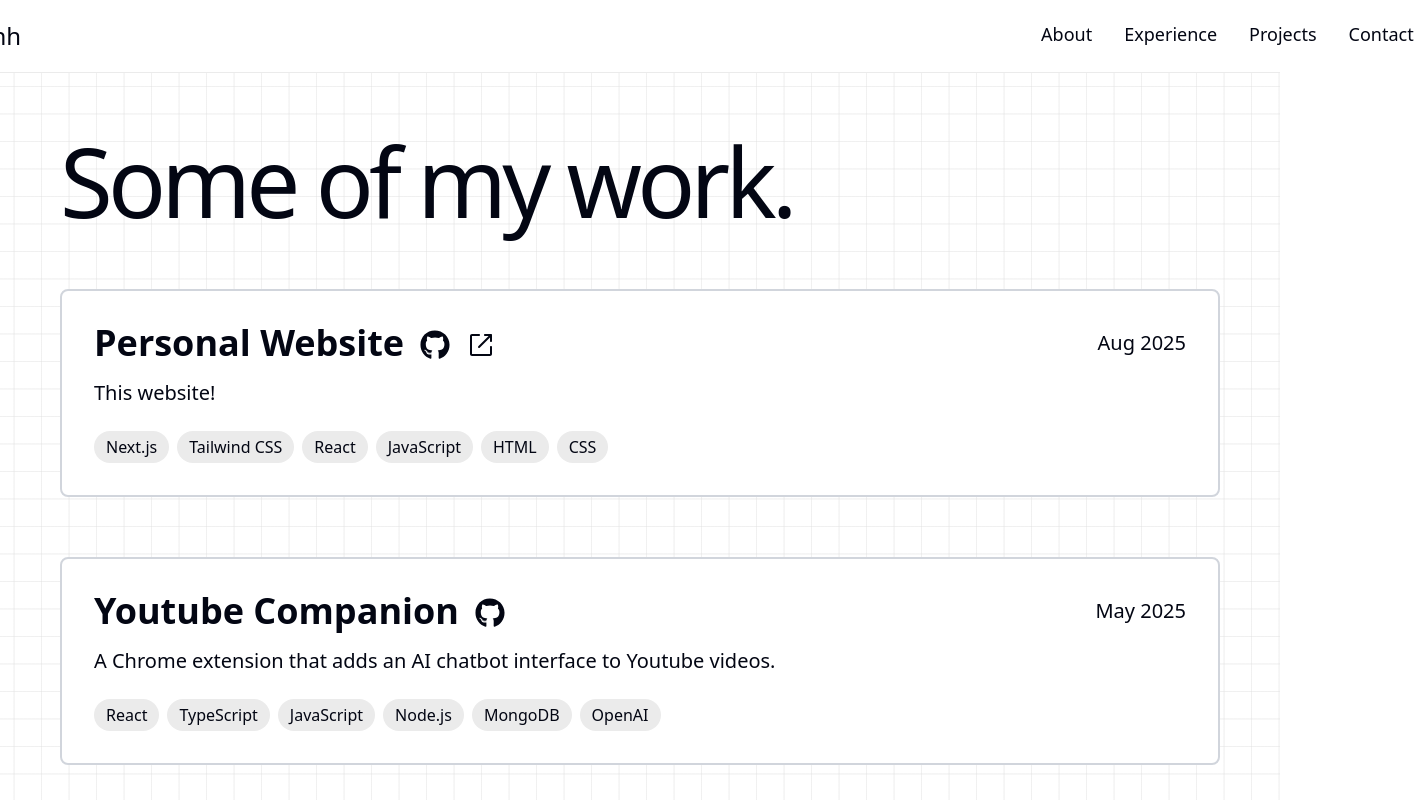
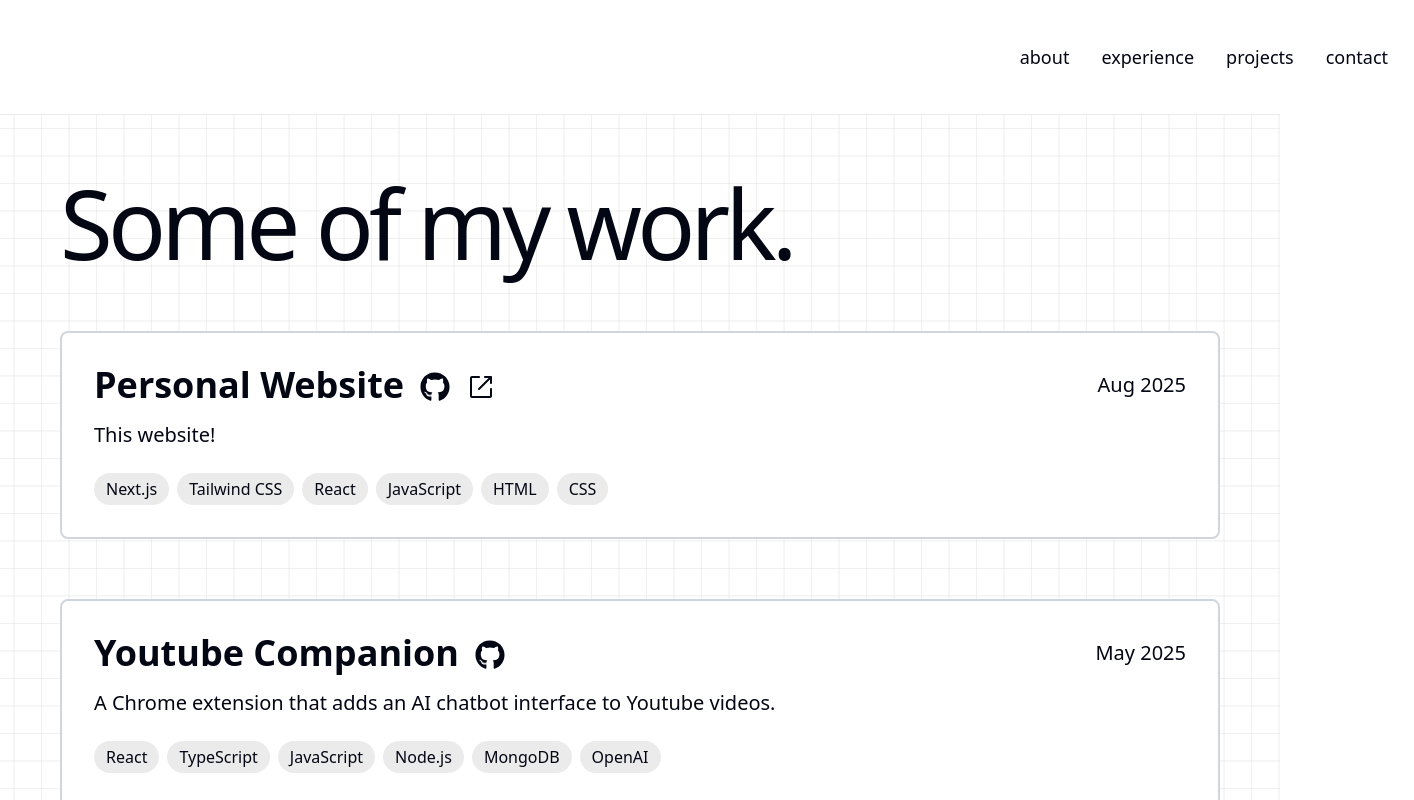
Before and after one commit to mjhuynh8/personal-portfolio, a Next.js app: page /projects in a window 1280 px wide. Shown: the top 800 px of the page, 1414 px wide, since content can reach past the window. Built offline with nearby package versions, Linux system fonts and the light colour scheme.

Commit message:
style tweaks

```diff
--- a/app/components/Navbar.js
+++ b/app/components/Navbar.js
@@ -3,25 +3,25 @@
 import Link from "next/link";
 
 const links = [
-  { href: "/about", label: "About" },
-  { href: "/experience", label: "Experience" },
-  { href: "/projects", label: "Projects" },
-  { href: "/contact", label: "Contact" },
+  { href: "/about", label: "about" },
+  { href: "/experience", label: "experience" },
+  { href: "/projects", label: "projects" },
+  { href: "/contact", label: "contact" },
 ];
 
 export default function Navbar() {
   return (
-    <nav className="flex gap-255 p-5 justify-center bg-primary border-b border-secondary">
+    <nav className="flex gap-255 p-5 justify-center items-center bg-primary border-b border-secondary">
       <div className="flex align-left">
-        <Link href="/" className="flex items-center gap-2">
-          <span className="text-2xl">marcushuynh</span>
+        <Link href="/" className="logo-link">
+          <span>marcus huynh</span>
         </Link>
       </div>
       <div className="flex align-left gap-8 text-lg">
         {links.map(({ href, label }) => {
           return (
             <Link key={href} href={href}>
-              {label}
+              <span className="navbar-link">{label}</span>
             </Link>
           );
         })}
--- a/app/components/NavbarHome.js
+++ b/app/components/NavbarHome.js
@@ -3,15 +3,15 @@
 import Link from "next/link";
 
 const links = [
-  { href: "/about", label: "About" },
-  { href: "/experience", label: "Experience" },
-  { href: "/projects", label: "Projects" },
-  { href: "/contact", label: "Contact" },
+  { href: "/about", label: "about" },
+  { href: "/experience", label: "experience" },
+  { href: "/projects", label: "projects" },
+  { href: "/contact", label: "contact" },
 ];
 
 export default function NavbarHome() {
   return (
-    <nav className="flex flex-col items-center gap-10 p-4 text-2xl">
+    <nav className="flex flex-col items-center gap-12 p-4 text-2xl">
       {links.map(({ href, label }) => {
         return (
           <Link key={href} href={href}>
--- a/app/components/SplashScreen.js
+++ b/app/components/SplashScreen.js
@@ -8,7 +8,7 @@
   ]);
   const [introHidden, setIntroHidden] = useState(false);
 
-  const spans = useMemo(() => ["Marcus", "Huynh"], []);
+  const spans = useMemo(() => ["marcus", "huynh"], []);
 
   useEffect(() => {
     spans.forEach((_, idx) => {
--- a/app/globals.css
+++ b/app/globals.css
@@ -52,12 +52,12 @@
     z-index: 1;
     background: var(--color-primary);
     position: relative;
-    font-weight: 1000;
-    font-size: 17px;
+    font-weight: 400;
+    font-size: 25px;
     box-shadow: 4px 8px 19px -3px rgba(0, 0, 0, 0.18);
     transition: all 250ms;
     overflow: hidden;
-    width: 160px;
+    width: 200px;
     text-align: center;
   }
 
@@ -116,6 +116,86 @@
     background-size: 55px 55px;
   }
 
+  .navbar-link {
+    color: var(--color-text);
+    cursor: pointer;
+    position: relative;
+    border: none;
+    background: none;
+    transition-timing-function: cubic-bezier(0.25, 0.8, 0.25, 1);
+    transition-duration: 400ms;
+    transition-property: color;
+  }
+
+  .navbar-link:focus:after,
+  .navbar-link:hover:after {
+    width: 100%;
+    left: 0%;
+  }
+
+  .navbar-link:after {
+    content: "";
+    pointer-events: none;
+    bottom: -2px;
+    left: 50%;
+    position: absolute;
+    width: 0%;
+    height: 1.5px;
+    background-color: var(--color-text);
+    transition-timing-function: cubic-bezier(0.25, 0.8, 0.25, 1);
+    transition-duration: 400ms;
+    transition-property: width, left;
+  }
+
+  .logo-link {
+    position: relative;
+    display: inline-block;
+    padding: 5px 15px;
+    border: 2px solid var(--color-text);
+    color: var(--color-text);
+    text-decoration: none;
+    font-weight: 600;
+    font-size: 20px;
+  }
+
+  .logo-link::before {
+    content: "";
+    position: absolute;
+    top: 6px;
+    left: -2px;
+    width: calc(100% + 4px);
+    height: calc(100% - 12px);
+    background-color: var(--color-primary);
+    transition: 0.3s ease-in-out;
+    transform: scaleY(1);
+  }
+
+  .logo-link:hover::before {
+    transform: scaleY(0);
+  }
+
+  .logo-link::after {
+    content: "";
+    position: absolute;
+    left: 6px;
+    top: -2px;
+    height: calc(100% + 4px);
+    width: calc(100% - 12px);
+    background-color: var(--color-primary);
+    transition: 0.3s ease-in-out;
+    transform: scaleX(1);
+    transition-delay: 0.3s;
+  }
+
+  .logo-link:hover::after {
+    transform: scaleX(0);
+  }
+
+  .logo-link span {
+    position: relative;
+    z-index: 3;
+  }
+
   @keyframes animate-light {
     0% {
       left: -30%;
```
